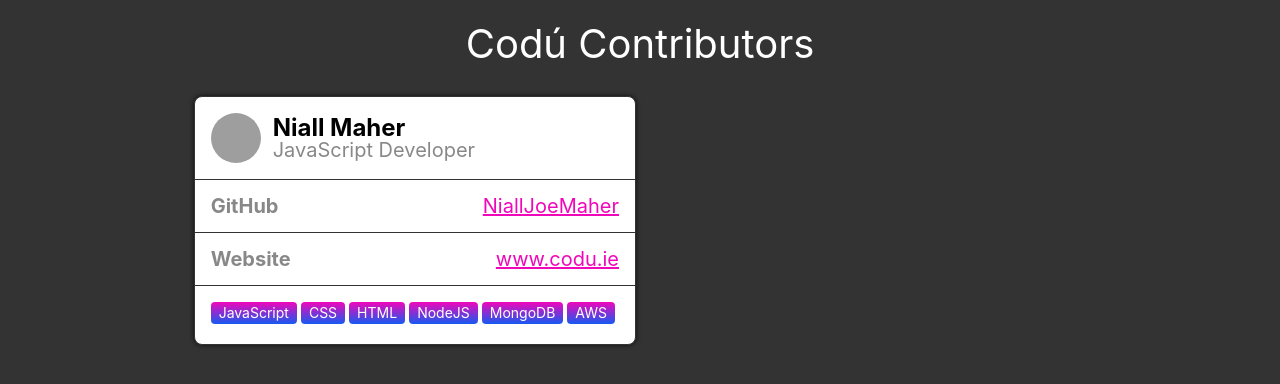
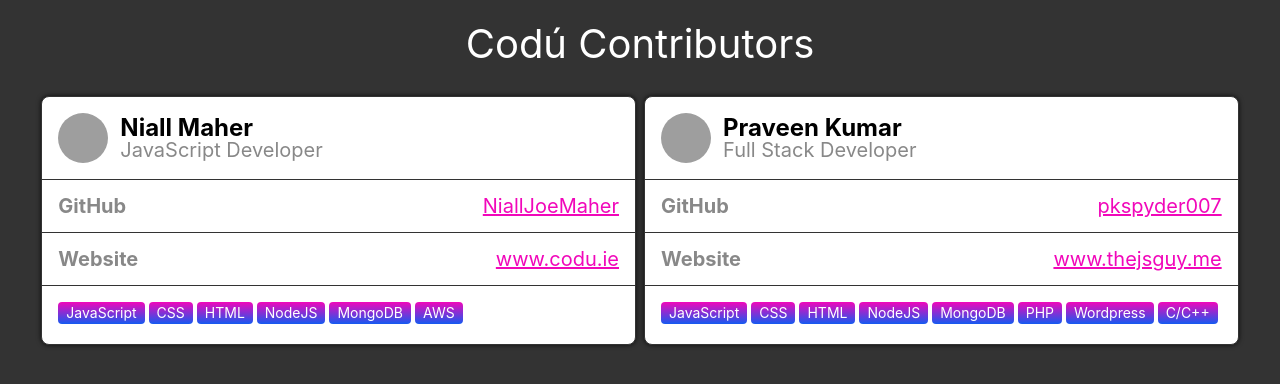
Before and after one commit to codu-code/contributors, a React (Create React App) app: page / in a window 1280 px wide. Shown: the top 384 px of the page. Built offline with nearby package versions, Linux system fonts and the light colour scheme; grey boxes are pictures that could not be loaded.

Commit message:
Updating contributors to add my name.

```diff
--- a/src/contributors.js
+++ b/src/contributors.js
@@ -6,5 +6,13 @@
         username: "NiallJoeMaher",
         website: "www.codu.ie",
         skills: ["JavaScript", "CSS", "HTML", "NodeJS", "MongoDB", "AWS"]
+    },
+    {
+        id: "0181i762",
+        name: "Praveen Kumar",
+        title: "Full Stack Developer",
+        username: "pkspyder007",
+        website: "www.thejsguy.me",
+        skills: ["JavaScript", "CSS", "HTML", "NodeJS", "MongoDB", "PHP","Wordpress", "C/C++"]
     }
 ];
```
